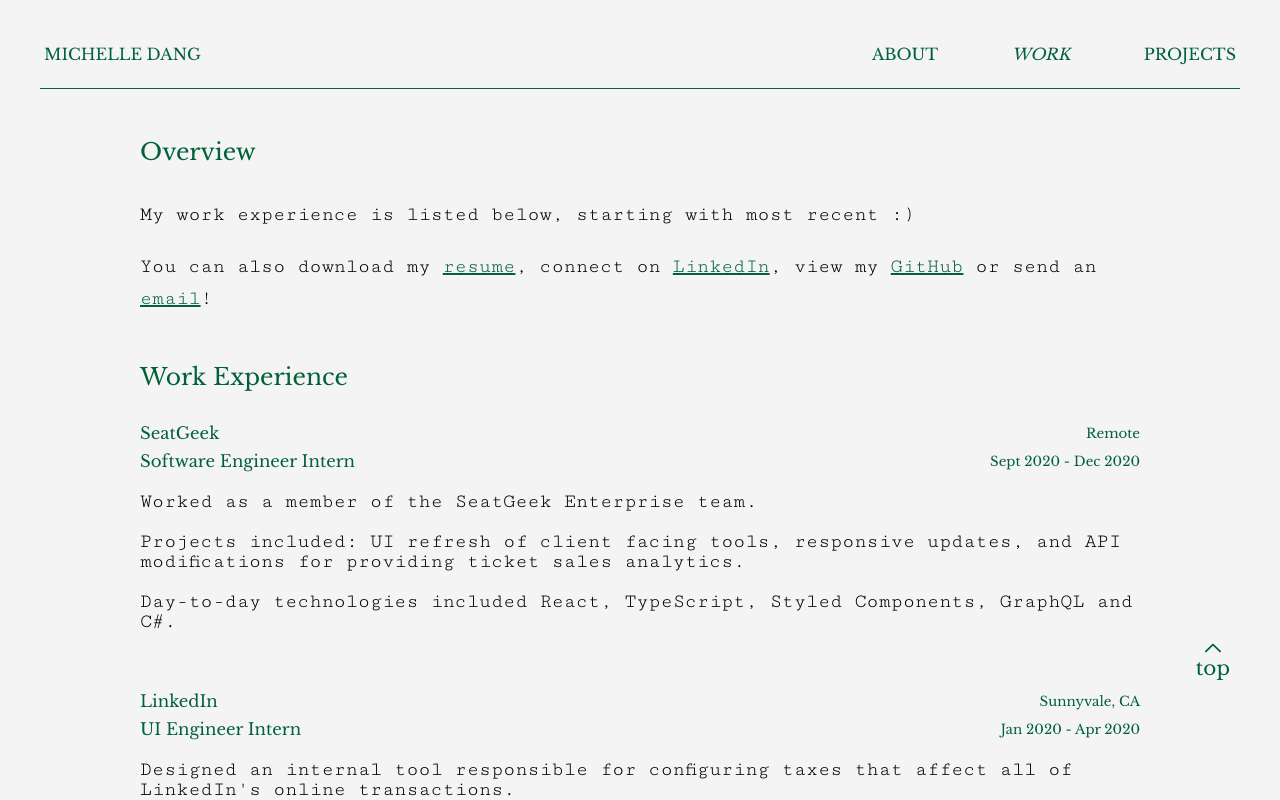
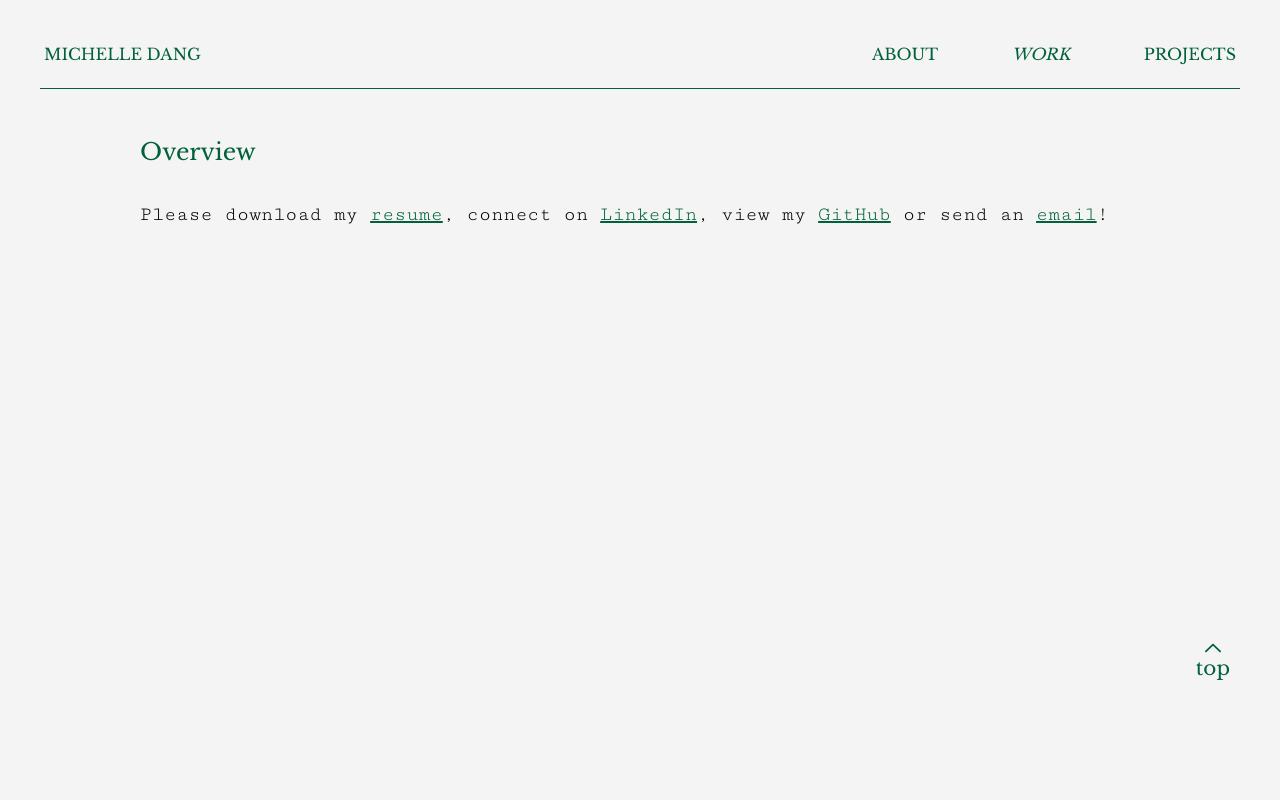
Before and after one commit to michelledang/michelledang.me, a Next.js app: page /work in a window 1280 px wide. Shown: the top 800 px of the page. Built offline with nearby package versions, Linux system fonts and the light colour scheme.

Commit message:
hide work experience list

```diff
--- a/pages/work.tsx
+++ b/pages/work.tsx
@@ -6,6 +6,7 @@
 import { WORK_EXPERIENCES } from '../data/work_experiences';
 
 export default function WorkExperience() {
+  const showWorkExperience = false; // might show again later
   const getWorkExperienceItem = ({
     logo,
     company,
@@ -41,6 +42,17 @@
     );
   };
 
+  const getWorkExperience = () => {
+    return (
+      <section>
+        <SectionTitleWrapper>
+          <h3>Work Experience</h3>
+        </SectionTitleWrapper>
+        {WORK_EXPERIENCES.map((we) => getWorkExperienceItem(we))}
+      </section>
+    );
+  };
+
   return (
     <Layout work>
       <Head>
@@ -50,9 +62,8 @@
         <SectionTitleWrapper>
           <h3>Overview</h3>
         </SectionTitleWrapper>
-        <p>My work experience is listed below, starting with most recent :) </p>
         <p>
-          You can also download my{' '}
+          Please download my{' '}
           <StyledA href="http://michelledang.github.io/michelledang-resume.pdf">
             resume
           </StyledA>
@@ -65,12 +76,7 @@
           send an <StyledA href="mailto:mbdang@uwaterloo.ca">email</StyledA>!
         </p>
       </section>
-      <section>
-        <SectionTitleWrapper>
-          <h3>Work Experience</h3>
-        </SectionTitleWrapper>
-        {WORK_EXPERIENCES.map((we) => getWorkExperienceItem(we))}
-      </section>
+      {showWorkExperience && getWorkExperience()}
     </Layout>
   );
 }
```
